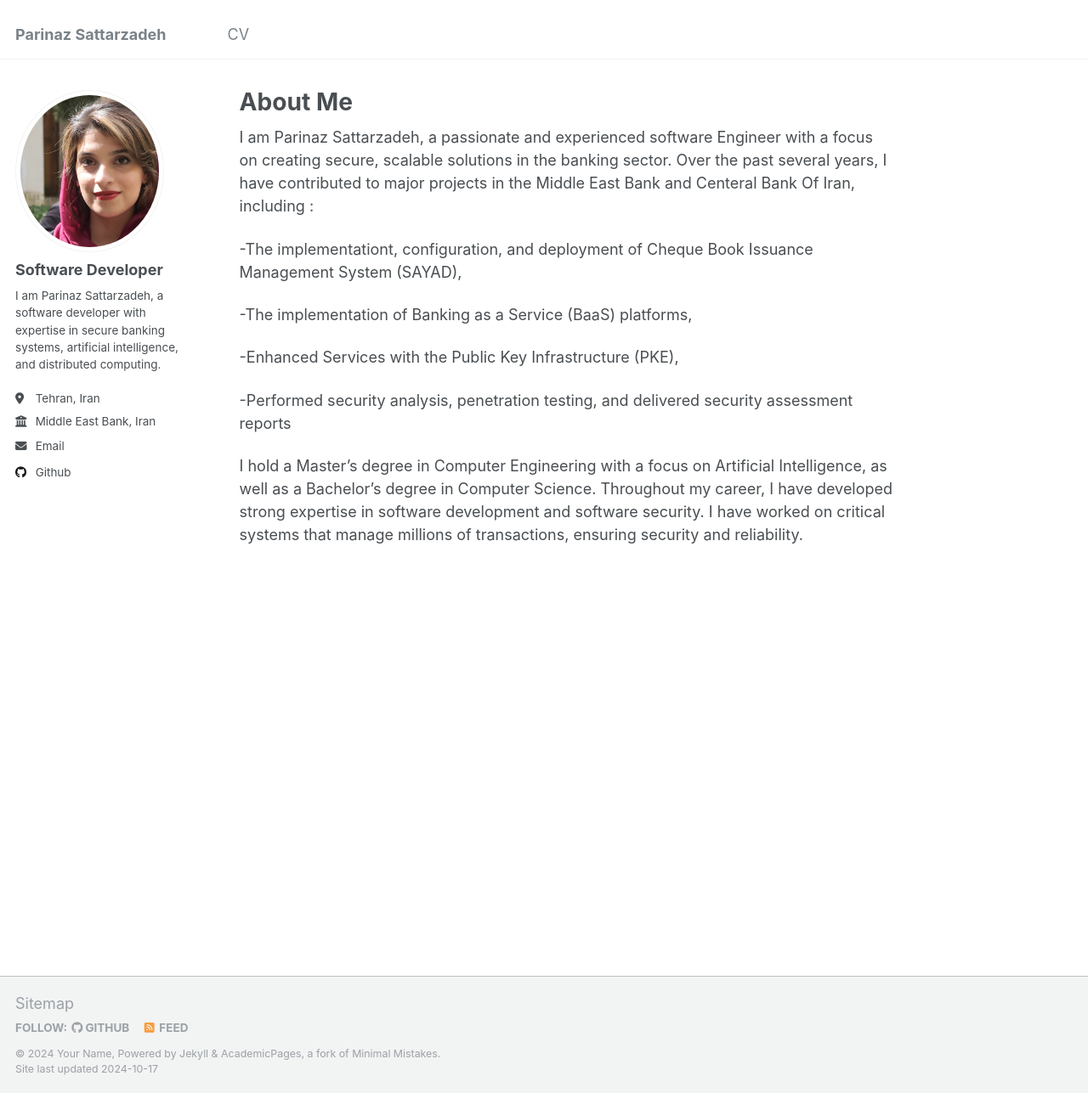
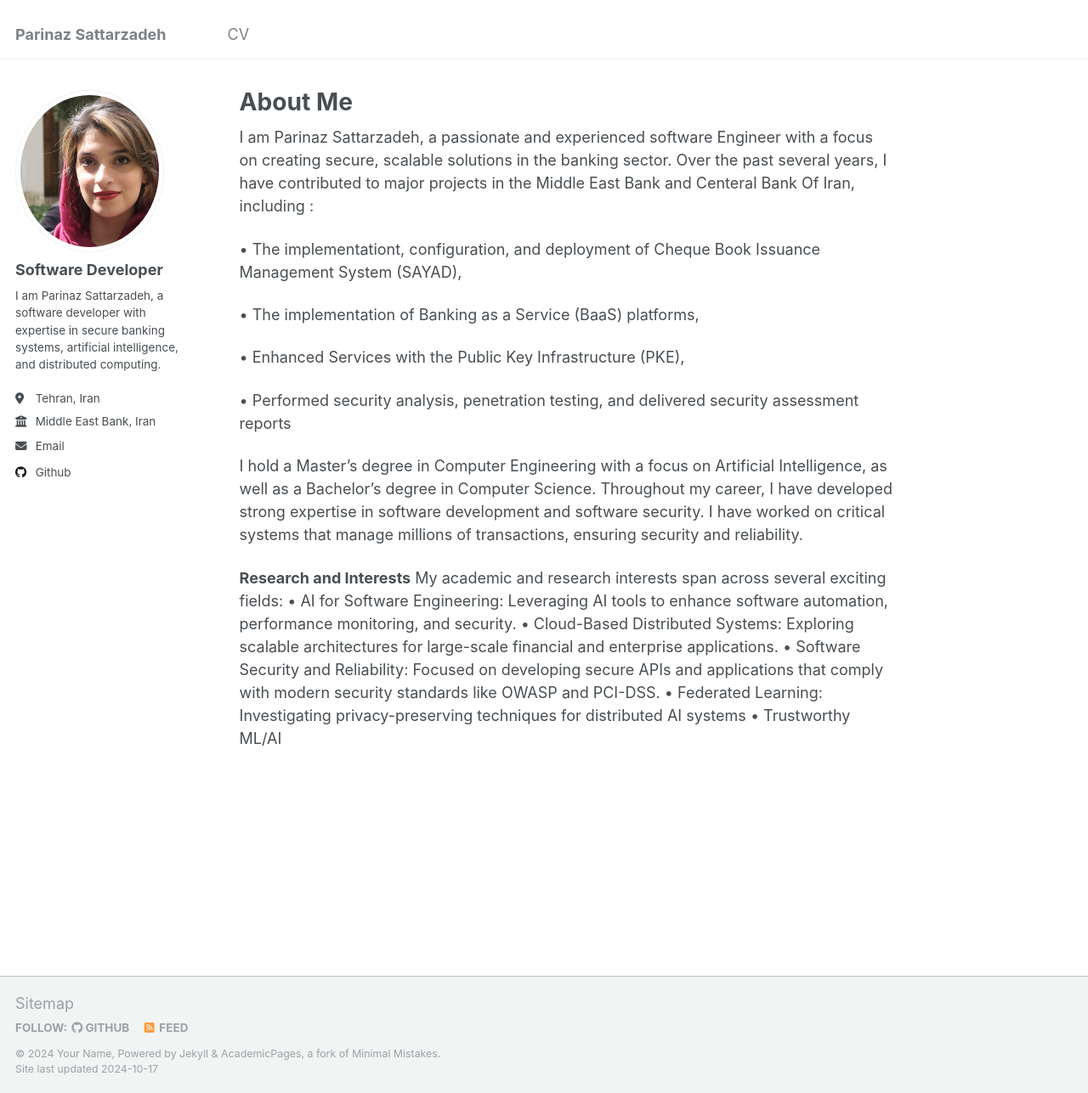
Before and after one commit to parinaz-st/parinaz-st.github.io, a Jekyll site: the page built from _pages/about.md, in a window 1280 px wide and 1287 px high. Shown: the whole window at 85% size. Built offline with Jekyll 4.4.1, drawn with Linux system fonts in a browser that asks for light colours.

Commit message:
Update about.md

```diff
--- a/_pages/about.md
+++ b/_pages/about.md
@@ -10,12 +10,20 @@ redirect_from:
 I am Parinaz Sattarzadeh, a passionate and experienced software Engineer with a focus on creating secure, scalable solutions in the banking sector.
 Over the past several years, I have contributed to major projects in the Middle East Bank and Centeral Bank Of Iran, including :
 
--The implementationt, configuration, and deployment  of Cheque Book Issuance Management System (SAYAD),
+•	The implementationt, configuration, and deployment  of Cheque Book Issuance Management System (SAYAD),
 
--The implementation of Banking as a Service (BaaS) platforms,
+•	The implementation of Banking as a Service (BaaS) platforms,
 
--Enhanced Services with the Public Key Infrastructure (PKE),
+•	Enhanced Services with the Public Key Infrastructure (PKE),
 
--Performed security analysis, penetration testing, and delivered security assessment reports
+•	Performed security analysis, penetration testing, and delivered security assessment reports
 
 I hold a Master's degree in Computer Engineering with a focus on Artificial Intelligence, as well as a Bachelor's degree in Computer Science. Throughout my career, I have developed strong expertise in software development and software security. I have worked on critical systems that manage millions of transactions, ensuring security and reliability.
+
+**Research and Interests**
+My academic and research interests span across several exciting fields:
+•	AI for Software Engineering: Leveraging AI tools to enhance software automation, performance monitoring, and security.
+•	Cloud-Based Distributed Systems: Exploring scalable architectures for large-scale financial and enterprise applications.
+•	Software Security and Reliability: Focused on developing secure APIs and applications that comply with modern security standards like OWASP and PCI-DSS.
+•	Federated Learning: Investigating privacy-preserving techniques for distributed AI systems
+•	Trustworthy ML/AI
```
